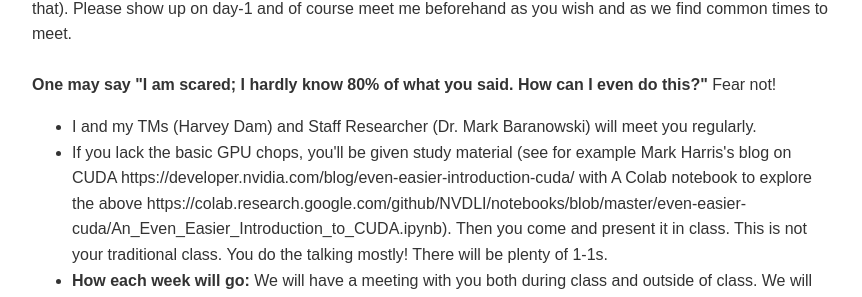
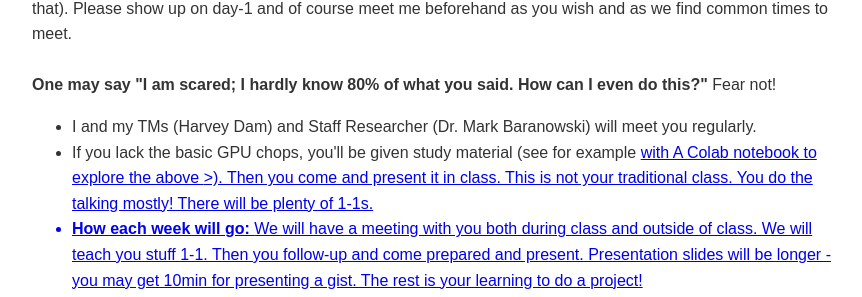
Before and after one commit to parfloat/parfloat.github.io, a plain HTML site: page index.html in a window 1280 px wide. Shown: the part 2051-2348 px from the top of the page, without its empty margins (208-1070 px from the left). Drawn offline with Linux system fonts and the light colour scheme.

Commit message:
upd cuda

```diff
--- a/index.html
+++ b/index.html
@@ -231,7 +231,9 @@ DALL·E 2024-12-10 17.30.58 - A cartoon-style image of many GPU chips working in
 				  meet you regularly. </li>
 				<li> If you lack the basic GPU chops, you'll be given study material
 				  (see for example
-				  Mark Harris's blog on CUDA https://developer.nvidia.com/blog/even-easier-introduction-cuda/ with A Colab notebook to explore the above https://colab.research.google.com/github/NVDLI/notebooks/blob/master/even-easier-cuda/An_Even_Easier_Introduction_to_CUDA.ipynb).
+				  <a href="https://developer.nvidia.com/blog/even-easier-introduction-cuda/" Mark
+					 Harris's Blog </a> with A Colab notebook to explore the above
+							<a href="https://colab.research.google.com/github/NVDLI/notebooks/blob/master/even-easier-cuda/An_Even_Easier_Introduction_to_CUDA.ipynb" here </a>>).
 				  Then
 				  you come and present it in class.
 				  This is not your traditional class. You do the talking mostly! There will be
```
